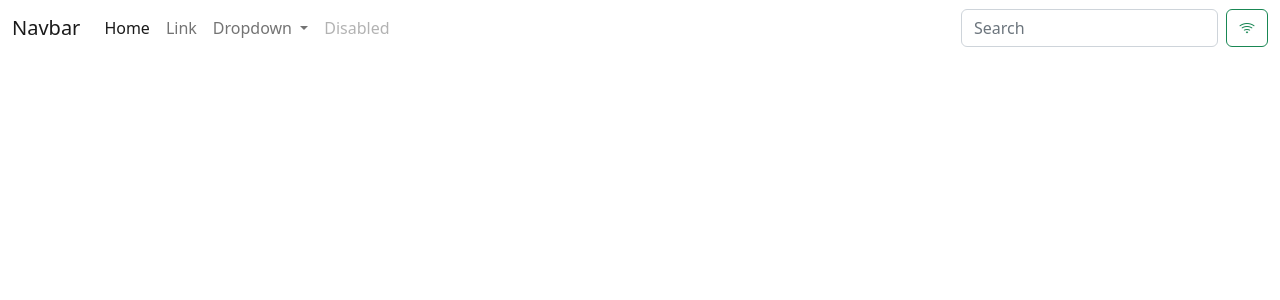
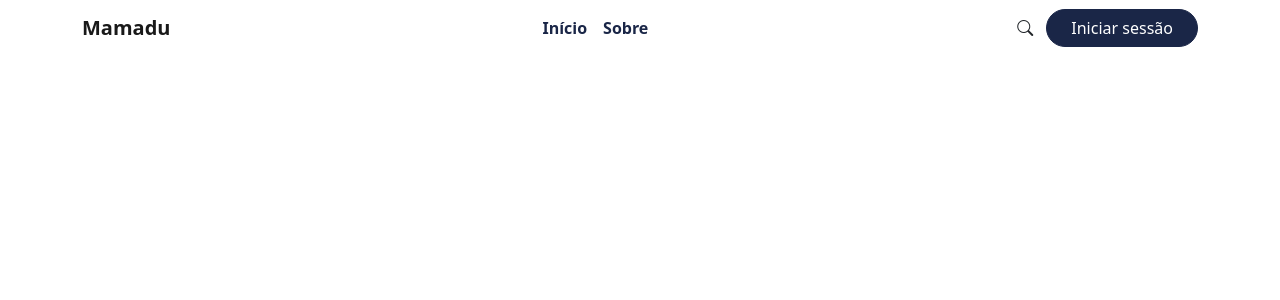
Before and after one commit to dorivaldovalentim/mamadu, a Vue app: page / in a window 1280 px wide. Shown: the top 300 px of the page. Built offline with nearby package versions, Linux system fonts and the light colour scheme.

Commit message:
Adicionei os components Menu, Footer e um variables.scss (para as variáveis sass do projecto)

```diff
--- a/src/App.vue
+++ b/src/App.vue
@@ -1,9 +1,15 @@
 <script setup>
 import { RouterView } from "vue-router";
+import Menu from "./components/Menu.vue";
+import Footer from "./components/Footer.vue";
 </script>
 
 <template>
-  <RouterView />
+  <main>
+    <Menu></Menu>
+    <RouterView />
+    <Footer></Footer>
+  </main>
 </template>
 
 <style lang="scss" scoped>
--- /dev/null
+++ b/src/assets/scss/_variables.scss
@@ -0,0 +1,7 @@
+$primary-color: #1A2647;
+$secondary-color: #FF7A00;
+
+$theme-colors: (
+  "primary":    $primary-color,
+  "secondary":  $secondary-color
+);
--- a/src/assets/scss/main.scss
+++ b/src/assets/scss/main.scss
@@ -1,5 +1,4 @@
 @import url("https://cdn.jsdelivr.net/npm/bootstrap-icons@1.10.3/font/bootstrap-icons.css");
+@import "./variables";
+@import "./responsive";
 @import "../node_modules/bootstrap/scss/bootstrap";
-@import "./responsive";
-
-$teste: #000;
--- /dev/null
+++ b/src/components/Footer.vue
@@ -0,0 +1,3 @@
+<script setup></script>
+
+<template></template>
--- /dev/null
+++ b/src/components/Menu.vue
@@ -0,0 +1,90 @@
+<script setup>
+const data = [
+  { label: "Início", link: "/", items: [] },
+  {
+    label: "Sobre",
+    link: "/sobre",
+    subitems: [
+      { label: "História", link: "/historia" },
+      { label: "Contactos", link: "/contactos" },
+    ],
+  },
+];
+</script>
+
+<template>
+  <nav class="navbar navbar-expand-lg bg-body-tertiary">
+    <div class="container">
+      <a href="/" class="navbar-brand fw-bold">Mamadu</a>
+
+      <button
+        class="navbar-toggler"
+        type="button"
+        data-bs-toggle="collapse"
+        data-bs-target="#navbarSupportedContent"
+        aria-controls="navbarSupportedContent"
+        aria-expanded="false"
+        aria-label="Toggle navigation"
+      >
+        <span class="navbar-toggler-icon"></span>
+      </button>
+
+      <div class="collapse navbar-collapse" id="navbarSupportedContent">
+        <ul class="navbar-nav mx-auto mb-2 mb-lg-0">
+          <li
+            v-for="(item, index) in data"
+            :key="index"
+            :class="{ dropdown: item.subitems && item.subitems.length }"
+            class="nav-item"
+          >
+            <a
+              v-if="!(item.subitems && item.subitems.length)"
+              :href="item.link"
+              class="nav-link text-primary fw-bold"
+              >{{ item.label }}</a
+            >
+
+            <a
+              v-if="item.subitems && item.subitems.length"
+              :href="item.link"
+              class="nav-link dropdown-toggle text-primary fw-bold"
+              role="button"
+              data-bs-toggle="dropdown"
+              aria-expanded="false"
+            >
+              {{ item.label }}
+            </a>
+
+            <ul class="dropdown-menu">
+              <li
+                v-for="(subitem, subitemIndex) in item.subitems"
+                :key="subitemIndex"
+              >
+                <a :href="subitem.link" class="dropdown-item">{{
+                  subitem.label
+                }}</a>
+              </li>
+            </ul>
+          </li>
+        </ul>
+
+        <form class="d-flex" role="search">
+          <button class="btn" type="submit">
+            <i class="bi bi-search"></i>
+          </button>
+
+          <RouterLink to="/login" class="btn btn-primary rounded-pill px-4"
+            >Iniciar sessão</RouterLink
+          >
+        </form>
+      </div>
+    </div>
+  </nav>
+</template>
+
+<style lang="scss" scoped>
+// @import './../assets/scss/variables';
+.dropdown-toggle::after {
+  content: none;
+}
+</style>
--- a/src/views/Home.vue
+++ b/src/views/Home.vue
@@ -2,65 +2,4 @@
 </script>
 
 <template>
-  <main>
-    <nav class="navbar navbar-expand-lg bg-body-tertiary">
-      <div class="container-fluid">
-        <a class="navbar-brand" href="#">Navbar</a>
-        <button
-          class="navbar-toggler"
-          type="button"
-          data-bs-toggle="collapse"
-          data-bs-target="#navbarSupportedContent"
-          aria-controls="navbarSupportedContent"
-          aria-expanded="false"
-          aria-label="Toggle navigation"
-        >
-          <span class="navbar-toggler-icon"></span>
-        </button>
-        <div class="collapse navbar-collapse" id="navbarSupportedContent">
-          <ul class="navbar-nav me-auto mb-2 mb-lg-0">
-            <li class="nav-item">
-              <a class="nav-link active" aria-current="page" href="#">Home</a>
-            </li>
-            <li class="nav-item">
-              <a class="nav-link" href="#">Link</a>
-            </li>
-            <li class="nav-item dropdown">
-              <a
-                class="nav-link dropdown-toggle"
-                href="#"
-                role="button"
-                data-bs-toggle="dropdown"
-                aria-expanded="false"
-              >
-                Dropdown
-              </a>
-              <ul class="dropdown-menu">
-                <li><a class="dropdown-item" href="#">Action</a></li>
-                <li><a class="dropdown-item" href="#">Another action</a></li>
-                <li><hr class="dropdown-divider" /></li>
-                <li>
-                  <a class="dropdown-item" href="#">Something else here</a>
-                </li>
-              </ul>
-            </li>
-            <li class="nav-item">
-              <a class="nav-link disabled">Disabled</a>
-            </li>
-          </ul>
-          <form class="d-flex" role="search">
-            <input
-              class="form-control me-2"
-              type="search"
-              placeholder="Search"
-              aria-label="Search"
-            />
-            <button class="btn btn-outline-success" type="submit">
-              <i class="bi bi-wifi"></i>
-            </button>
-          </form>
-        </div>
-      </div>
-    </nav>
-  </main>
 </template>
```
